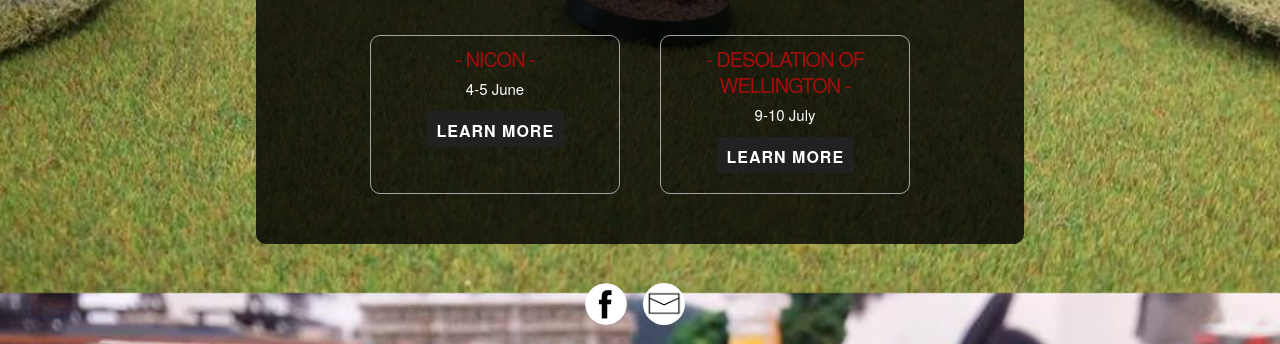
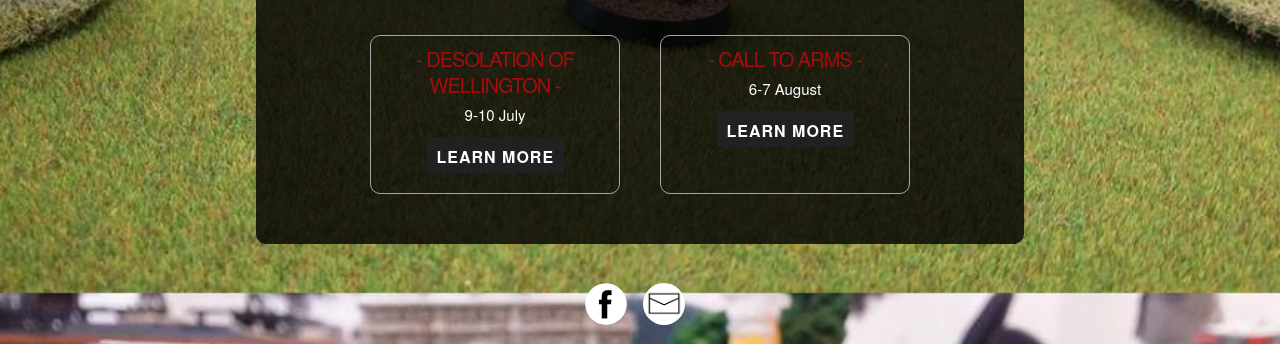
Before and after one commit to oliver-jk-redding/nzhl-website, a website with bundled scripts: page index.html in a window 1280 px wide. Shown: the part 507-851 px from the top of the page. Built offline with nearby package versions, Linux system fonts and the light colour scheme.

Commit message:
Update index.html

```diff
--- a/index.html
+++ b/index.html
@@ -53,14 +53,14 @@
       <h2>Upcoming Events:</h2>
       <div class="events">
         <div id="0" class="event-box">
-          <h3 id="0">- Nicon -</h3>
-          <p id="0">4-5 June</p>
-          <button id="0"><a id="0" href="https://lookaside.fbsbx.com/file/NICON2016-LOTRHobbitSBGPlayerPack.pdf?token=AWxDY0_O3uIKaMx4LKbxI3zEUtxrJzqS14M-9S2WqmTCkYKhN31-ItI34OK-6bJZETPBBf_N5NAlTft8X374czCm2iBrzkIHKtwkulTxmFD9OK2WssG-XwFnAzxi-Op8BOiE0PXMFAMBFg-N2FVZqBtQ" target="_blank">Learn More</a></button>
+          <h3 id="0">- Desolation of Wellington -</h3>
+          <p id="0">9-10 July</p>
+          <button id="0"><a id="0" href="https://www.facebook.com/groups/826723854039078/" target="_blank">Learn More</a></button>
         </div>
         <div id="1" class="event-box">
-          <h3 id="1">- Desolation of Wellington -</h3>
-          <p id="1">9-10 July</p>
-          <button id="1"><a id="1" href="https://www.facebook.com/groups/826723854039078/" target="_blank">Learn More</a></button>
+          <h3 id="1">- Call To Arms -</h3>
+          <p id="1">6-7 August</p>
+          <button id="1"><a id="1" href="#" target="_blank">Learn More</a></button>
         </div>
 
       </div>
```
